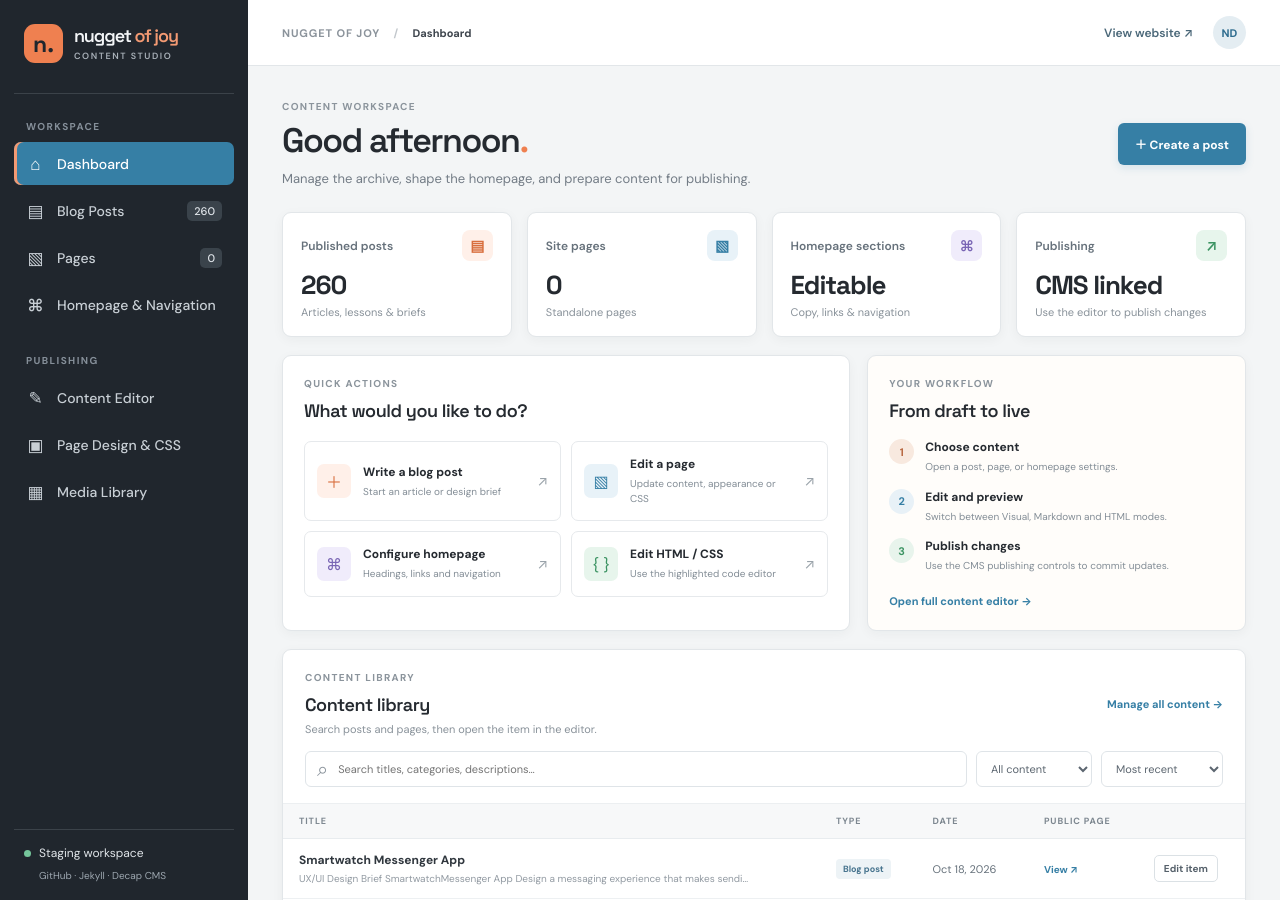
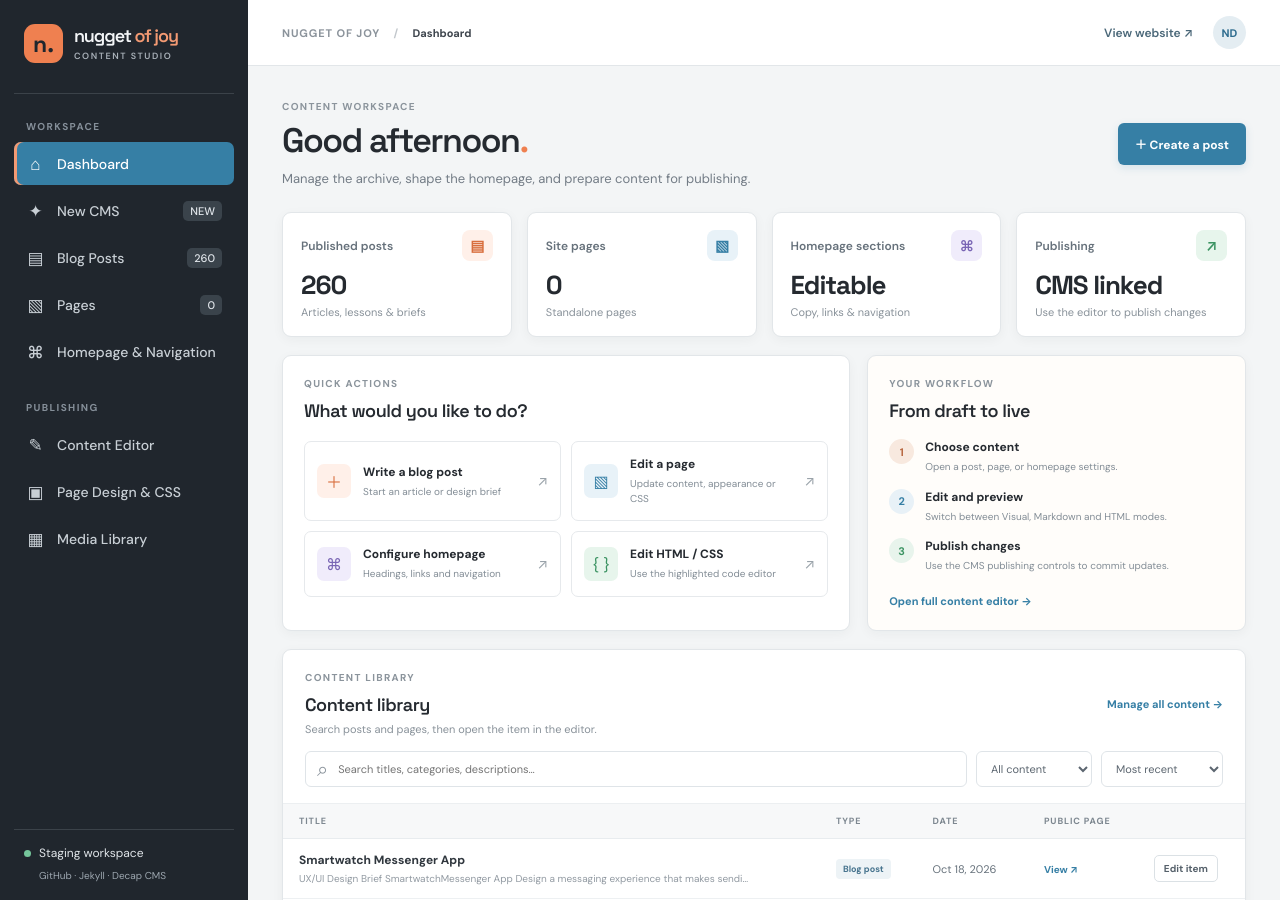
Before and after one commit to ndangelo/nuggetofjoy-jekyll, a Jekyll site: the page built from admin/index.html, in a window 1280 px wide and 900 px high. Built offline with Jekyll 4.4.1, drawn with Linux system fonts in a browser that asks for light colours.

Commit message:
Add Pages CMS preview link to staging dashboard

```diff
--- a/admin/index.html
+++ b/admin/index.html
@@ -21,6 +21,7 @@ permalink: /admin/index.html
       <div class="side-label">WORKSPACE</div>
       <nav class="side-nav" aria-label="Studio navigation">
         <a class="nav-link active" href="{{ '/admin/' | relative_url }}"><span class="nav-icon">⌂</span> Dashboard</a>
+        <a class="nav-link" href="https://app.pagescms.org/" target="_blank" rel="noopener"><span class="nav-icon">✦</span> New CMS <span class="nav-count">NEW</span></a>
         <a class="nav-link" href="{{ '/admin/cms.html#/collections/posts' | relative_url }}"><span class="nav-icon">▤</span> Blog Posts <span id="post-count" class="nav-count">—</span></a>
         <a class="nav-link" href="{{ '/admin/cms.html#/collections/content_pages' | relative_url }}"><span class="nav-icon">▧</span> Pages <span id="page-count" class="nav-count">—</span></a>
         <a class="nav-link" href="{{ '/admin/cms.html#/collections/homepage_settings' | relative_url }}"><span class="nav-icon">⌘</span> Homepage &amp; Navigation</a>
```
